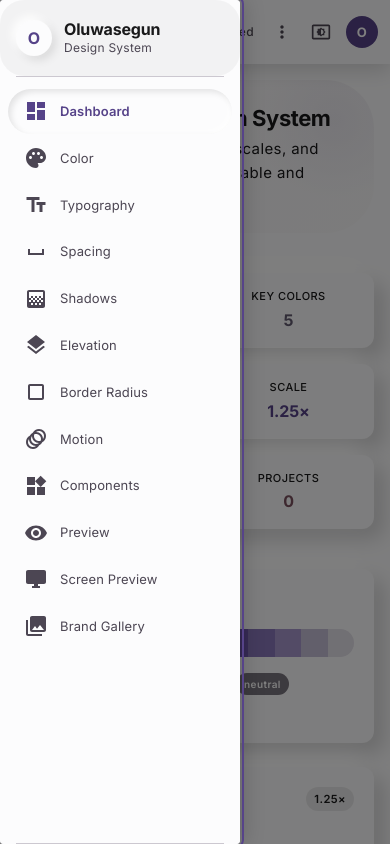
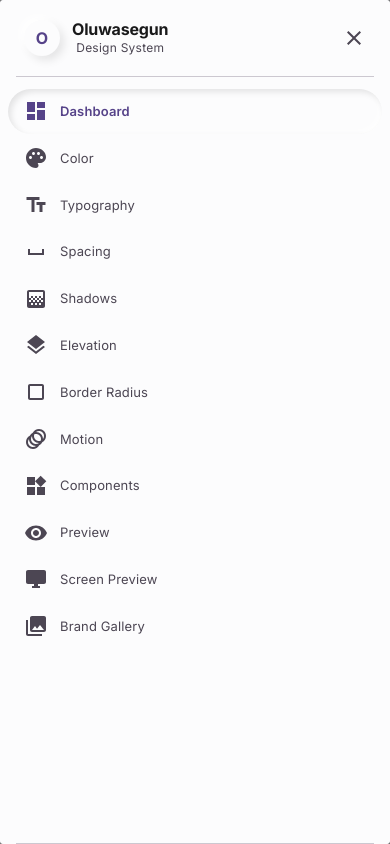
Before and after one commit to Holuwasegun/oluwasegun-design-system, a Next.js app: page /dashboard in a window 390 px wide. Shown: the top 844 px of the page. Built offline with nearby package versions, Linux system fonts and the light colour scheme.

Commit message:
feat(ui): convert mobile navigation drawer to full-screen 100% width with top-right close icon button

```diff
--- a/src/components/Sidebar.tsx
+++ b/src/components/Sidebar.tsx
@@ -31,6 +31,7 @@ import {
   Collections as BrandGalleryIcon,
   ChevronLeft as ChevronLeftIcon,
   ChevronRight as ChevronRightIcon,
+  Close as CloseIcon,
 } from '@mui/icons-material';
 import { useAppStore } from '@/store';
 
@@ -63,7 +64,7 @@ export default function Sidebar() {
         display: 'flex',
         flexDirection: 'column',
         height: '100%',
-        width: isMobile ? DRAWER_WIDTH : sidebarOpen ? DRAWER_WIDTH : COLLAPSED_WIDTH,
+        width: isMobile ? '100%' : sidebarOpen ? DRAWER_WIDTH : COLLAPSED_WIDTH,
         transition: theme.transitions.create('width', {
           easing: theme.transitions.easing.sharp,
           duration: theme.transitions.duration.standard,
@@ -72,6 +73,7 @@ export default function Sidebar() {
         bgcolor: 'background.paper',
       }}
     >
+      <Box sx={{ display: 'flex', alignItems: 'center', justifyContent: 'space-between', px: 2, py: 1.5, minHeight: 72 }}>
         <ButtonBase
           onClick={() => {
             setCurrentView('home');
@@ -84,11 +86,10 @@ export default function Sidebar() {
             alignItems: 'center',
             justifyContent: 'flex-start',
             gap: 1.5,
-          px: 2,
-          py: 2.5,
-          minHeight: 72,
-          width: '100%',
-          textAlign: 'left',
+            flex: 1,
+            minWidth: 0,
+            py: 1,
+            px: 1,
             borderRadius: 2,
             cursor: 'pointer',
             transition: 'background-color 0.15s ease',
@@ -124,7 +125,7 @@ export default function Sidebar() {
               O
             </Typography>
           </Box>
-        {sidebarOpen && (
+          {(sidebarOpen || isMobile) && (
             <Box sx={{ overflow: 'hidden', whiteSpace: 'nowrap' }}>
               <Typography variant="subtitle1" sx={{ fontWeight: 700, lineHeight: 1.2, letterSpacing: '-0.01em', color: 'text.primary' }}>
                 Oluwasegun
@@ -136,9 +137,31 @@ export default function Sidebar() {
           )}
         </ButtonBase>
 
-      <Divider sx={{ mx: sidebarOpen ? 2 : 1 }} />
+        {isMobile && (
+          <IconButton
+            onClick={() => setSidebarOpen(false)}
+            tabIndex={0}
+            aria-label="Close navigation drawer"
+            sx={{
+              color: 'text.secondary',
+              ml: 1,
+              flexShrink: 0,
+              '&:hover': { color: 'text.primary', bgcolor: 'action.hover' },
+              '&:focus-visible, &.Mui-focusVisible': {
+                outline: '2px solid',
+                outlineColor: 'primary.main',
+                outlineOffset: '2px',
+              },
+            }}
+          >
+            <CloseIcon />
+          </IconButton>
+        )}
+      </Box>
 
-      <List sx={{ flex: 1, px: 1, py: 1.5 }}>
+      <Divider sx={{ mx: sidebarOpen || isMobile ? 2 : 1 }} />
+
+      <List sx={{ flex: 1, px: 1, py: 1.5, overflowY: 'auto' }}>
         {navItems.map((item) => {
           const isActive = currentView === item.href;
           return (
@@ -155,8 +178,8 @@ export default function Sidebar() {
                 sx={{
                   borderRadius: 2,
                   minHeight: 44,
-                  justifyContent: sidebarOpen ? 'initial' : 'center',
-                  px: sidebarOpen ? 2 : 1.5,
+                  justifyContent: sidebarOpen || isMobile ? 'initial' : 'center',
+                  px: sidebarOpen || isMobile ? 2 : 1.5,
                   position: 'relative',
                   backgroundColor: isActive ? 'background.default' : 'transparent',
                   boxShadow: isActive
@@ -180,14 +203,14 @@ export default function Sidebar() {
                 <ListItemIcon
                   sx={{
                     minWidth: 0,
-                    mr: sidebarOpen ? 1.5 : 0,
+                    mr: sidebarOpen || isMobile ? 1.5 : 0,
                     justifyContent: 'center',
                     color: 'inherit',
                   }}
                 >
                   {item.icon}
                 </ListItemIcon>
-                {sidebarOpen && (
+                {(sidebarOpen || isMobile) && (
                   <ListItemText
                     primary={item.label}
                     slotProps={{
@@ -207,7 +230,7 @@ export default function Sidebar() {
         })}
       </List>
 
-      <Divider sx={{ mx: sidebarOpen ? 2 : 1 }} />
+      <Divider sx={{ mx: sidebarOpen || isMobile ? 2 : 1 }} />
 
       {!isMobile && (
         <Box sx={{ p: 1, display: 'flex', justifyContent: sidebarOpen ? 'flex-end' : 'center' }}>
@@ -241,7 +264,8 @@ export default function Sidebar() {
         ModalProps={{ keepMounted: true }}
         sx={{
           '& .MuiDrawer-paper': {
-            width: DRAWER_WIDTH,
+            width: '100%',
+            maxWidth: '100vw',
             boxSizing: 'border-box',
           },
         }}
--- a/src/components/views/BrandGalleryView.tsx
+++ b/src/components/views/BrandGalleryView.tsx
@@ -14,6 +14,7 @@ import {
   FullscreenExit as ExitPresentIcon,
   ArrowBack as BackIcon,
   Menu as MenuIcon,
+  Close as CloseIcon,
 } from '@mui/icons-material';
 import { useThemeStore, useAppStore } from '@/store';
 import { generateSchemeFromConfig, type ThemeConfig, type ColorScheme } from '@/theme/scheme';
@@ -48,7 +49,8 @@ function SidebarContent({
 }) {
   return (
     <>
-      <Box sx={{ px: 2, py: 2, }}>
+      <Box sx={{ px: 2, py: 2, display: 'flex', alignItems: 'flex-start', justifyContent: 'space-between' }}>
+        <Box>
           <Stack direction="row" spacing={1} sx={{ alignItems: 'center', mb: 2 }}>
             <Tooltip title="Back to dashboard">
               <IconButton onClick={() => useAppStore.getState().setCurrentView('home')} size="small" sx={{ '&:hover': { bgcolor: 'action.hover' } }}>
@@ -70,6 +72,12 @@ function SidebarContent({
               <Typography variant="caption" sx={{ color: 'text.secondary', fontSize: 10 }}>Style guide & assets</Typography>
             </Box>
           </Stack>
+        </Box>
+        {onSelect && (
+          <IconButton onClick={onSelect} size="small" aria-label="Close navigation drawer" sx={{ color: 'text.secondary' }}>
+            <CloseIcon sx={{ fontSize: 18 }} />
+          </IconButton>
+        )}
       </Box>
 
       <Box sx={{ flex: 1, overflow: 'auto', py: 2, px: 1 }}>
@@ -177,7 +185,7 @@ export default function BrandGalleryPage() {
       <Drawer
         open={isMobile && drawerOpen}
         onClose={() => setDrawerOpen(false)}
-        slotProps={{ paper: { sx: { width: 260, bgcolor: 'background.paper' } } }}
+        slotProps={{ paper: { sx: { width: '100%', maxWidth: '100vw', bgcolor: 'background.paper' } } }}
       >
         <SidebarContent {...sidebarData} onSelect={() => setDrawerOpen(false)} />
       </Drawer>
--- a/src/components/views/ScreenPreviewView.tsx
+++ b/src/components/views/ScreenPreviewView.tsx
@@ -13,6 +13,7 @@ import {
   OpenInNew as OpenIcon,
   DarkMode, LightMode,
   Menu as MenuIcon,
+  Close as CloseIcon,
 } from '@mui/icons-material';
 import { useThemeStore, useAppStore } from '@/store';
 import { generateSchemeFromConfig, type ThemeConfig, type ColorScheme } from '@/theme/scheme';
@@ -40,16 +41,17 @@ function savePreferences(s: ScreenType, v: ViewportKey) {
 
 function SidebarContent({
   config, toggleMode, activeViewport, handleSelectViewport, activeScreen, handleSelectScreen,
-  activeVp, scheme,
+  activeVp, scheme, onClose,
 }: {
   config: ThemeConfig; toggleMode: () => void; activeViewport: ViewportKey;
   handleSelectViewport: (v: ViewportKey) => void; activeScreen: ScreenType;
   handleSelectScreen: (s: ScreenType) => void; activeVp: typeof VIEWPORTS[number]; scheme: ColorScheme;
-  activeMeta?: ScreenMeta; iframeReady: boolean;
+  activeMeta?: ScreenMeta; iframeReady: boolean; onClose?: () => void;
 }) {
   return (
     <>
-      <Box sx={{ px: 2, py: 2, }}>
+      <Box sx={{ px: 2, py: 2, display: 'flex', alignItems: 'flex-start', justifyContent: 'space-between' }}>
+        <Box>
           <Stack direction="row" spacing={1} sx={{ alignItems: 'center', mb: 2 }}>
             <Tooltip title="Back to dashboard">
               <IconButton onClick={() => useAppStore.getState().setCurrentView('home')} size="small" sx={{ '&:hover': { bgcolor: 'action.hover' } }}>
@@ -72,6 +74,12 @@ function SidebarContent({
               <Typography variant="caption" sx={{ color: 'text.secondary', fontSize: 10 }}>Live design system preview</Typography>
             </Box>
           </Stack>
+        </Box>
+        {onClose && (
+          <IconButton onClick={onClose} size="small" aria-label="Close navigation drawer" sx={{ color: 'text.secondary' }}>
+            <CloseIcon sx={{ fontSize: 18 }} />
+          </IconButton>
+        )}
       </Box>
 
       <Box sx={{ px: 2, py: 1.5, }}>
@@ -214,9 +222,9 @@ export default function ScreenPreviewPage() {
       <Drawer
         open={isMobile && drawerOpen}
         onClose={() => setDrawerOpen(false)}
-        slotProps={{ paper: { sx: { width: 280, bgcolor: 'background.paper' } } }}
+        slotProps={{ paper: { sx: { width: '100%', maxWidth: '100vw', bgcolor: 'background.paper' } } }}
       >
-        <SidebarContent {...sidebarProps} />
+        <SidebarContent {...sidebarProps} onClose={() => setDrawerOpen(false)} />
       </Drawer>
 
       {/* Main Content */}
```
Lines whose indentation alone changed are shown as unchanged.
